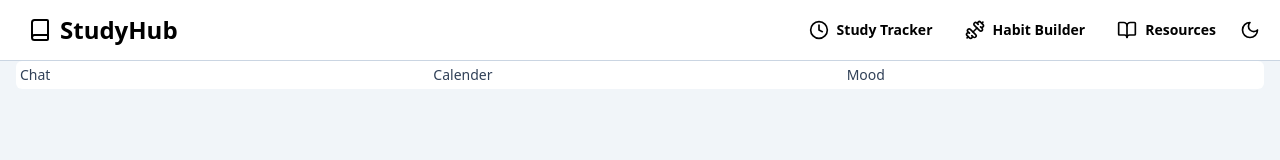
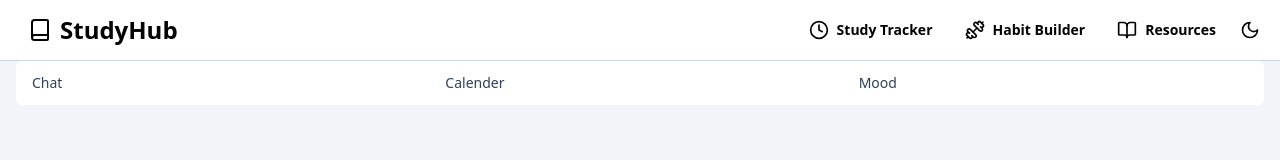
Before and after one commit to RikenMor001/StudyHub, a React (Vite) app: page /habit-builder in a window 1280 px wide. Shown: the top 160 px of the page. Built offline with nearby package versions, Linux system fonts and the light colour scheme.

Commit message:
Update tabs.jsx

```diff
--- a/src/ui/tabs.jsx
+++ b/src/ui/tabs.jsx
@@ -22,7 +22,7 @@ export const TabsTrigger = React.forwardRef(({className, ...props}, ref) => (
     <TabsPrimitive.List
     ref = {ref}
     className={cn(
-        "inline-flex items-center jsutify-center",
+        "inline-flex items-center jusitfy-center roundedn-md px-3 py-2 text-sm font-medium text-slate-700 whitespace-nowrap",
         className
     )}
     {...props}
```
